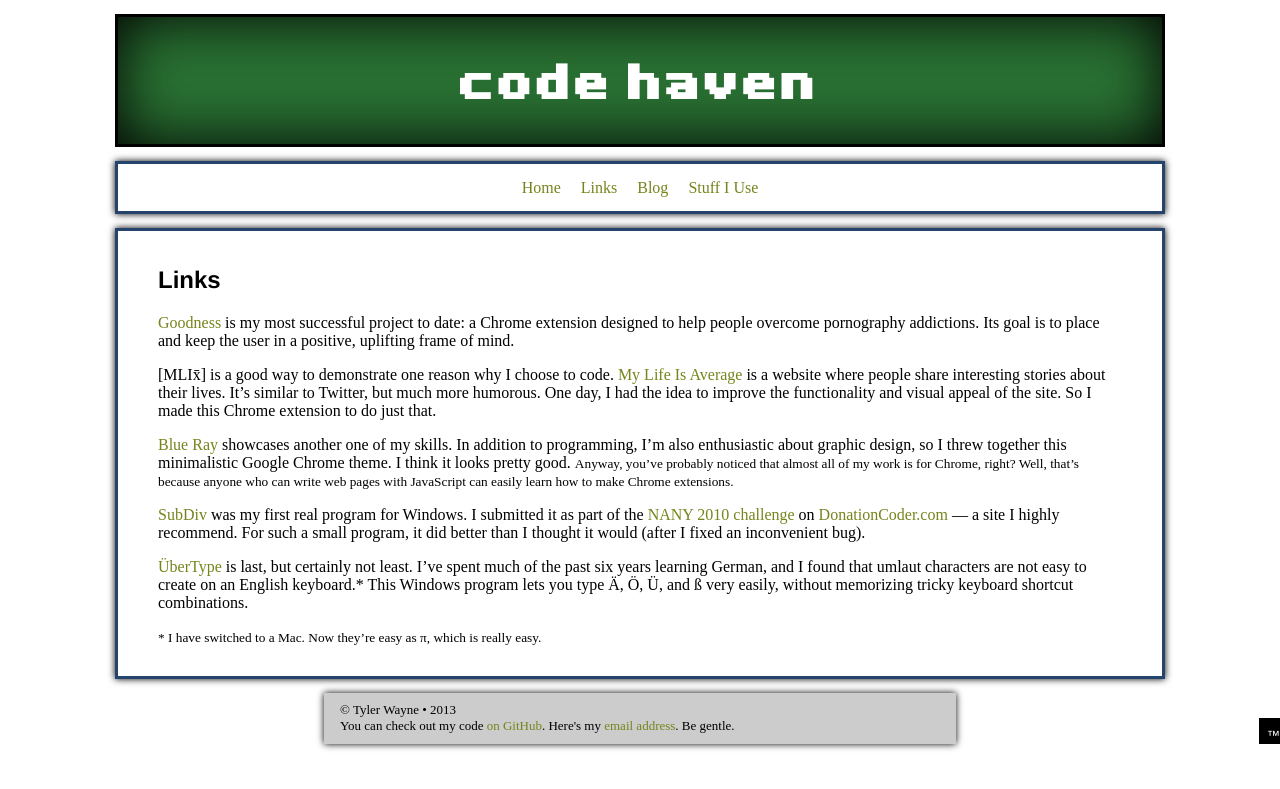
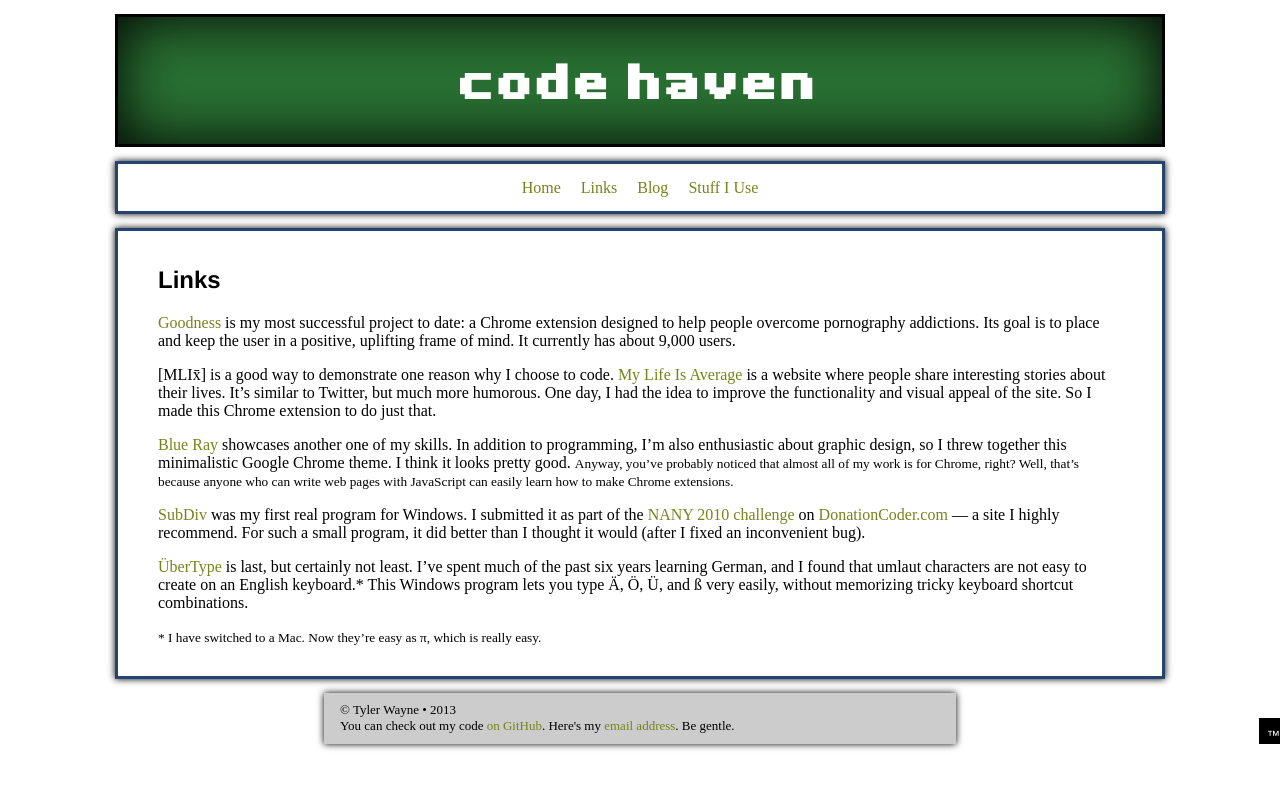
Before and after one commit to tylermumford/website-old, a Jekyll site: the page built from links.md, in a window 1280 px wide. Shown: the top 789 px of the page. Built offline with Jekyll 4.4.1, drawn with Linux system fonts in a browser that asks for light colours.

Commit message:
Added note about Goodness's 9,000 users.

```diff
--- a/links.md
+++ b/links.md
@@ -5,7 +5,7 @@ title: Links
 
 ## Links
 
-[Goodness] is my most successful project to date: a Chrome extension designed to help people overcome pornography addictions. Its goal is to place and keep the user in a positive, uplifting frame of mind.
+[Goodness] is my most successful project to date: a Chrome extension designed to help people overcome pornography addictions. Its goal is to place and keep the user in a positive, uplifting frame of mind. It currently has about 9,000 users.
 
 [MLIx&#772;] is a good way to demonstrate one reason why I choose to code. [My Life Is Average] is a website where people share interesting stories about their lives. It's similar to Twitter, but much more humorous. One day, I had the idea to improve the functionality and visual appeal of the site. So I made this Chrome extension to do just that.
 
```
